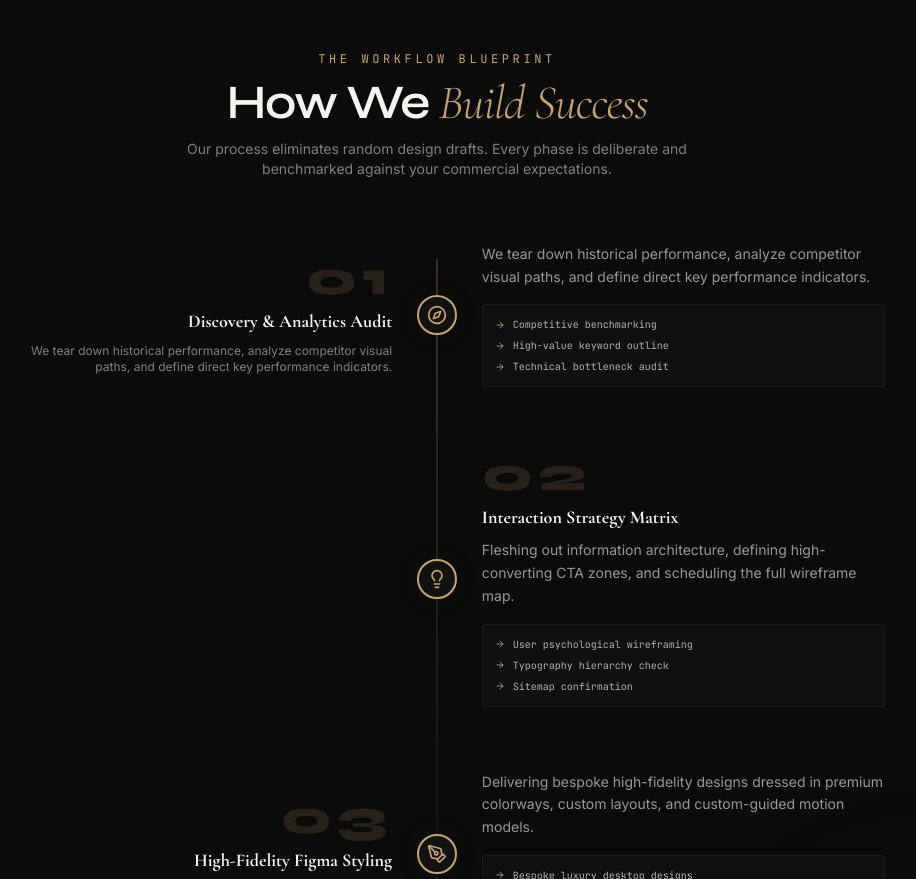
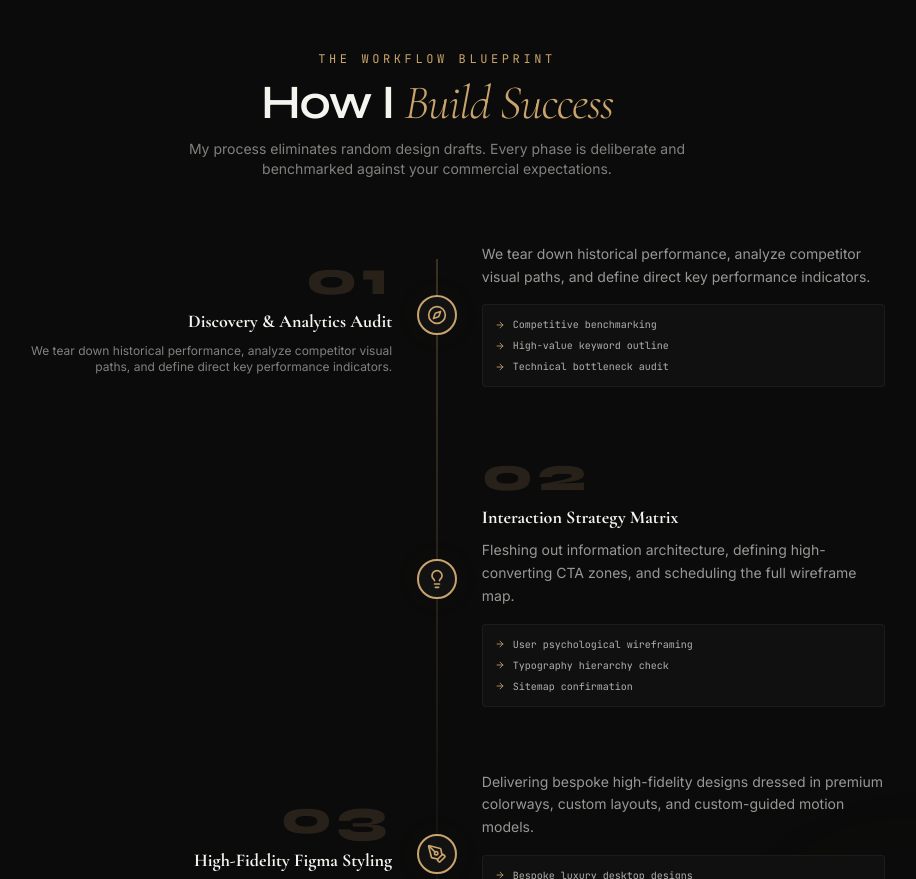
Before and after one commit to aethonaiagency/personal-portfolio, a React (Vite) app: page / in a window 1280 px wide. Shown: the part 8340-9219 px from the top of the page, without its empty margins (203-1119 px from the left). Built offline with nearby package versions, Linux system fonts and the light colour scheme; no server answers.

Commit message:
refactor(components): update process copy to personal voice
Change "We" to "I" and "Our" to "My" in the ProcessTimeline component to better reflect a solo developer portfolio.

```diff
--- a/src/components/ProcessTimeline.tsx
+++ b/src/components/ProcessTimeline.tsx
@@ -55,10 +55,10 @@ export default function ProcessTimeline() {
           The Workflow Blueprint
         </span>
         <h3 className="text-2xl sm:text-3xl md:text-5xl font-display font-semibold tracking-tight text-[#f5f5f0]">
-          How We <span className="serif-display text-[#c9a46c] font-light italic">Build Success</span>
+          How I <span className="serif-display text-[#c9a46c] font-light italic">Build Success</span>
         </h3>
         <p className="text-sm text-[#f5f5f0]/50 max-w-lg mx-auto font-sans mt-3">
-          Our process eliminates random design drafts. Every phase is deliberate and benchmarked against your commercial expectations.
+          My process eliminates random design drafts. Every phase is deliberate and benchmarked against your commercial expectations.
         </p>
       </div>
 
```
